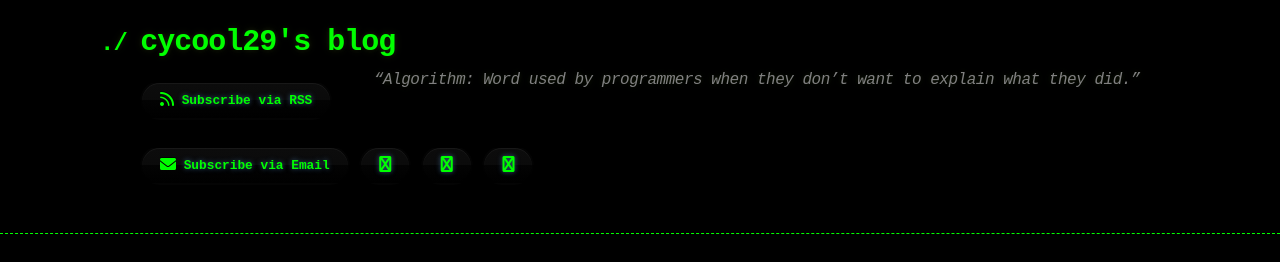
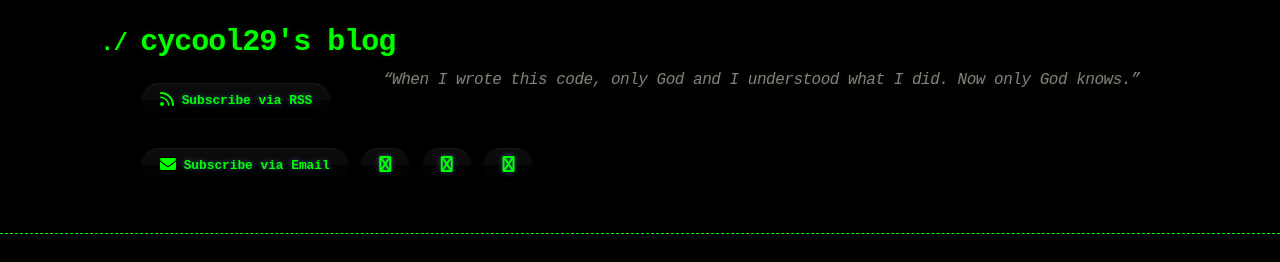
Before and after one commit to cycool29/cycool29.github.io, a Jekyll site: the page built from index.md, in a window 1280 px wide and 900 px high. Shown: the top 262 px of the window. Built offline with Jekyll 4.4.1, drawn with Linux system fonts in a browser that asks for light colours; a style sheet for code colours, icons or effects is not loaded.

Commit message:
Update quotes

```diff
--- a/_config.yml
+++ b/_config.yml
@@ -1,5 +1,5 @@
 title: cycool29's blog
-description: "“Algorithm: Word used by programmers when they don’t want to explain what they did.” "
+description: "“When I wrote this code, only God and I understood what I did. Now only God knows.” "
 bio: A high school student. Intermediate in Python, Git, Bash. Learning JavaScript. He/Him. "
 author: cycool29
 url: https://cycool29.github.io
```
